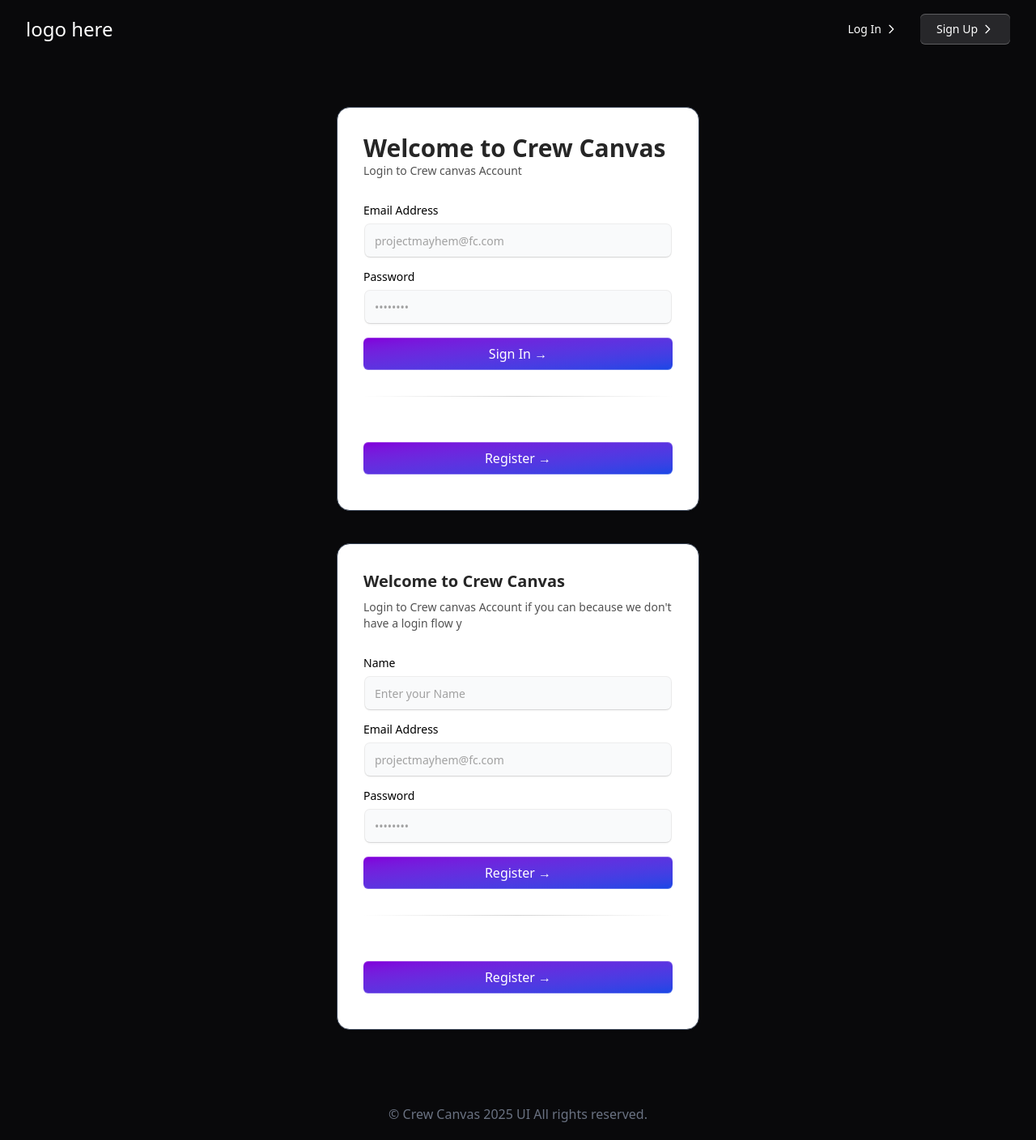
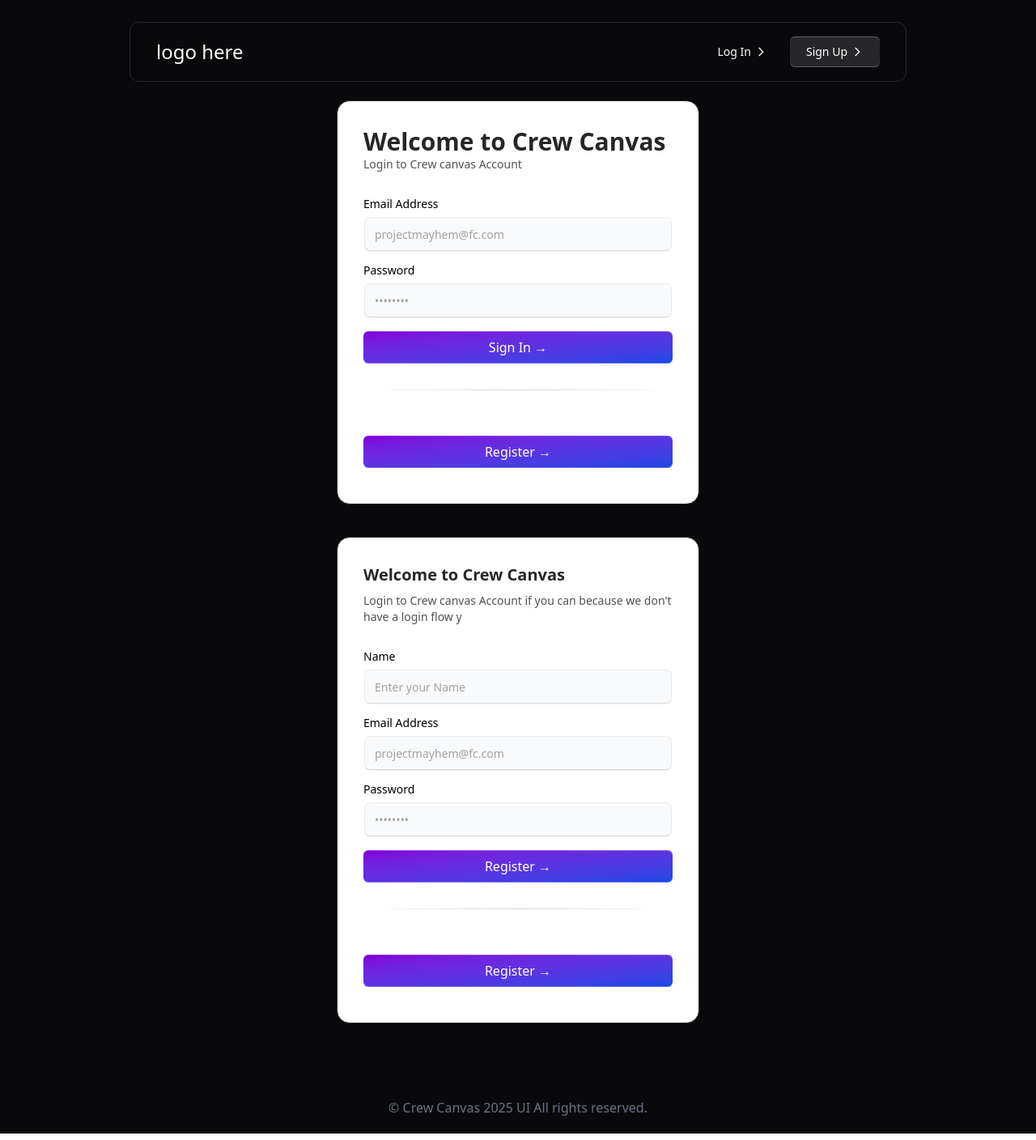
Before and after one commit to VedangKanade20/CrewCanvas-client, a React (Vite) app: page / in a window 1280 px wide. Shown: the whole page at 81% size. Built offline with nearby package versions, Linux system fonts and the light colour scheme; what @heroui/react would draw is missing.

Commit message:
done with some more ui changes in navbar and auth sections

```diff
--- a/src/components/Header.tsx
+++ b/src/components/Header.tsx
@@ -13,13 +13,13 @@ const Header: React.FC = () => {
 
   return (
     <nav
-      className={`bg-transparent pb-5 md:text-sm ${
+      className={` pb-5 md:text-sm flex items-center justify-center mt-16  ${
         state
           ? "shadow-lg rounded-xl border mx-2 mt-2 md:shadow-none md:border-none md:mx-2 md:mt-0 "
           : ""
       }`}
     >
-      <div className="gap-x-14 items-center max-w-screen-xl mx-auto px-4 md:flex md:px-8">
+      <div className="fixed gap-x-14 items-center w-full max-w-[75%] border border-[#27272A] backdrop-blur-sm bg-transparent rounded-xl mx-auto md:flex md:px-8" style={{ WebkitBackdropFilter: "blur(4px)", backdropFilter: "blur(4px)" }}>
         <div className="flex items-center justify-between py-5 md:block">
           {/* logo here */}
           {/* <a href="javascript:void(0)">
--- a/src/components/loginForm.tsx
+++ b/src/components/loginForm.tsx
@@ -9,7 +9,7 @@ export default function LoginForm() {
         console.log("Form submitted");
     };
     return (
-      <div className="shadow-input mx-auto w-full  max-w-md rounded-none bg-white p-4 md:rounded-2xl md:p-8 dark:bg-transparent border border-gray-700 flex flex-col justify-between h-[60%]">
+      <div className="shadow-input mx-auto w-full  max-w-md rounded-none bg-white p-4 md:rounded-2xl md:p-8 dark:bg-transparent border border-[#27272A] flex flex-col justify-between h-[60%]">
         <div>
           <h2 className="text-3xl font-bold text-neutral-800 dark:text-neutral-200">
             Welcome to Crew Canvas
--- a/src/components/signup-form.tsx
+++ b/src/components/signup-form.tsx
@@ -9,7 +9,7 @@ export default function SignupForm() {
     console.log("Form submitted");
   };
   return (
-    <div className="shadow-input mx-auto w-full max-w-md rounded-none bg-white p-4 md:rounded-2xl md:p-8 dark:bg-transparent  border border-gray-700">
+    <div className="shadow-input mx-auto w-full max-w-md rounded-none bg-white p-4 md:rounded-2xl md:p-8 dark:bg-transparent  border border-[#27272A]">
       <h2 className="text-xl font-bold text-neutral-800 dark:text-neutral-200">
         Welcome to Crew Canvas
       </h2>
```
Also changed, not shown: src/Pages/LandingPage.tsx (added), src/components/Hero-section.tsx (added).
